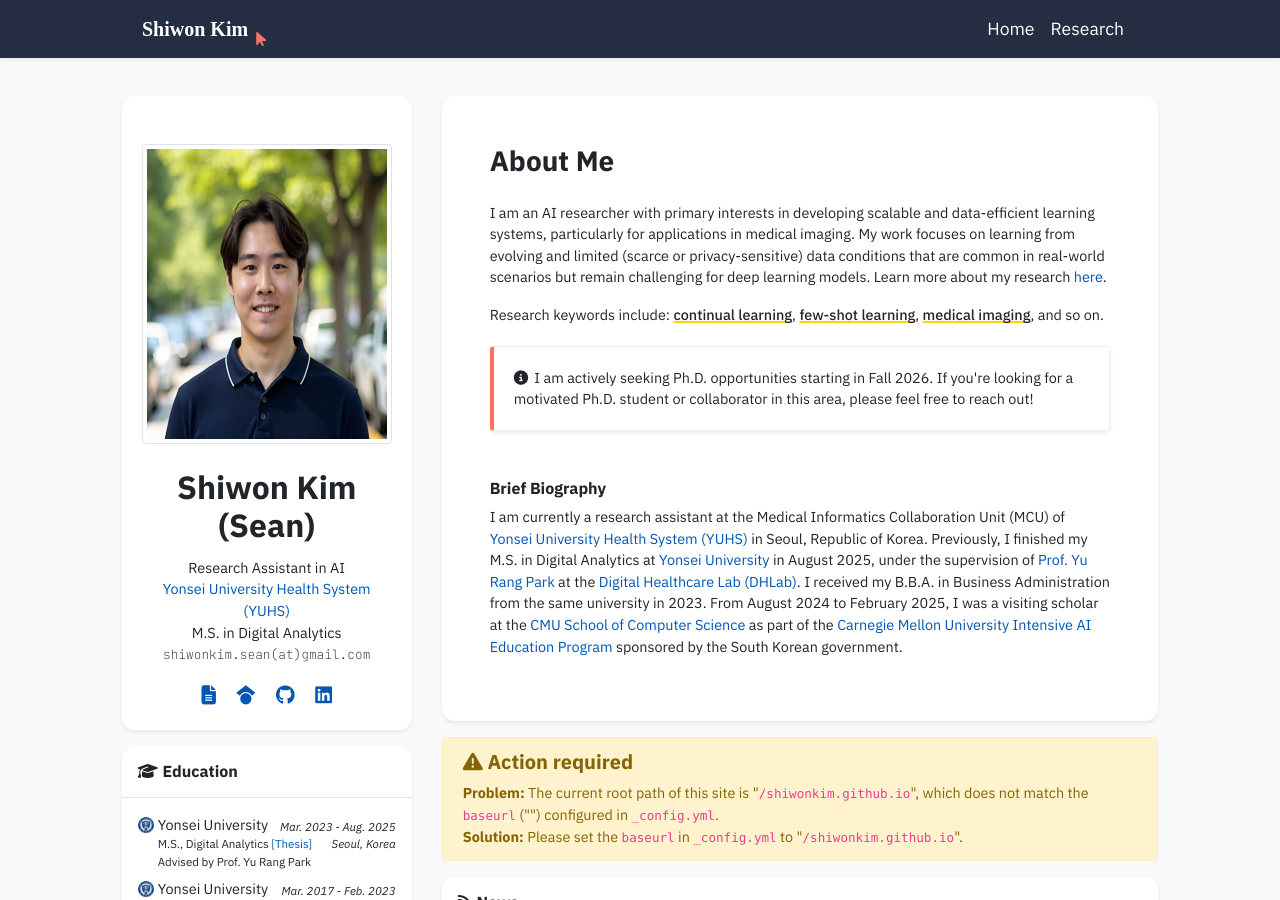
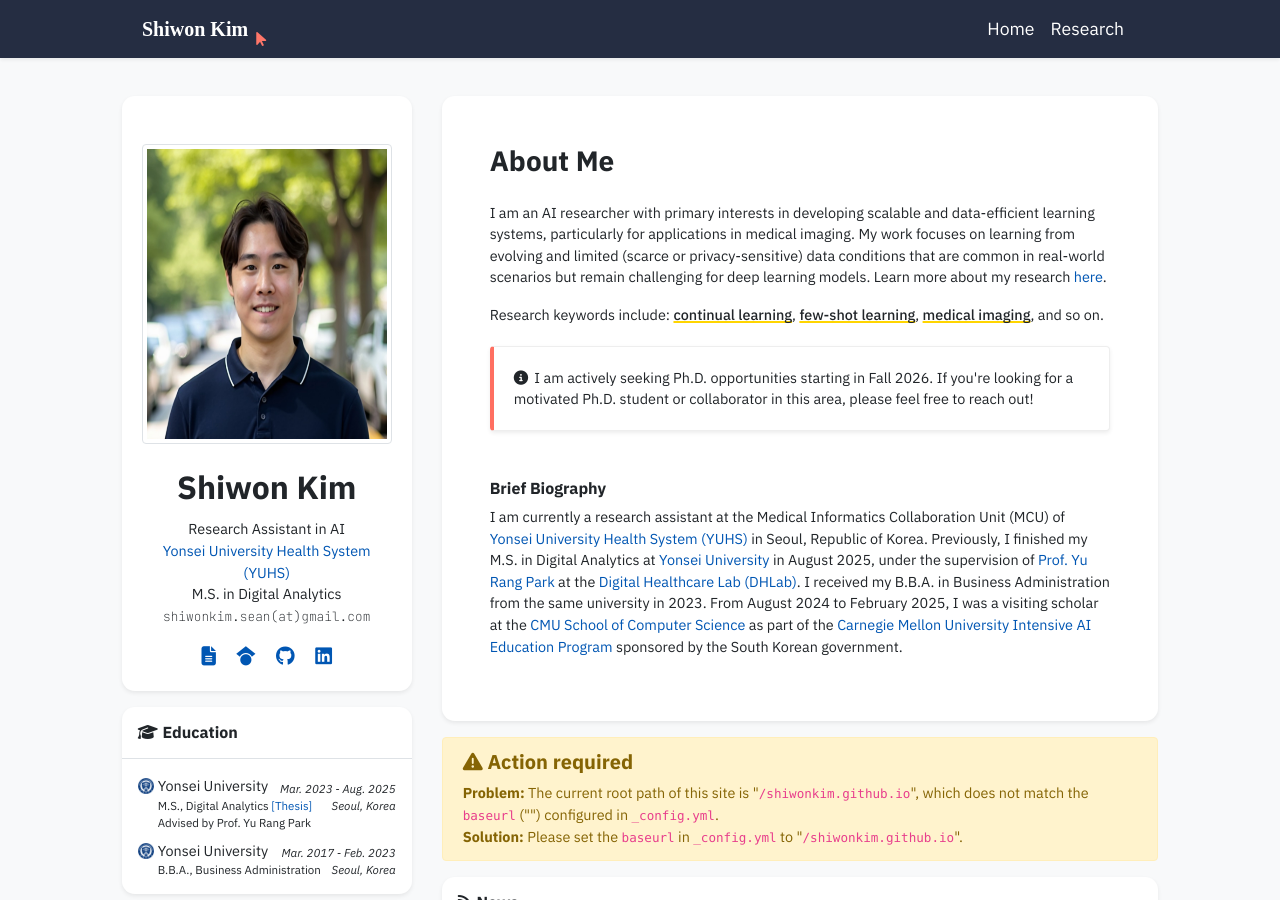
Before and after one commit to shiwonkim/shiwonkim.github.io, a Jekyll site: the page built from index.html, in a window 1280 px wide and 900 px high. Built offline with Jekyll 4.4.1, drawn with Linux system fonts in a browser that asks for light colours; nearby versions of some CDN libraries; some web fonts are replaced; a style sheet for code colours, icons or effects is not loaded.

Commit message:
edit profile

```diff
--- a/_data/profile.yml
+++ b/_data/profile.yml
@@ -1,4 +1,4 @@
-primary_name: "Shiwon Kim (Sean)"
+primary_name: "Shiwon Kim"
 secondary_name: ""
 navbar_name: "Shiwon Kim"
 
```
